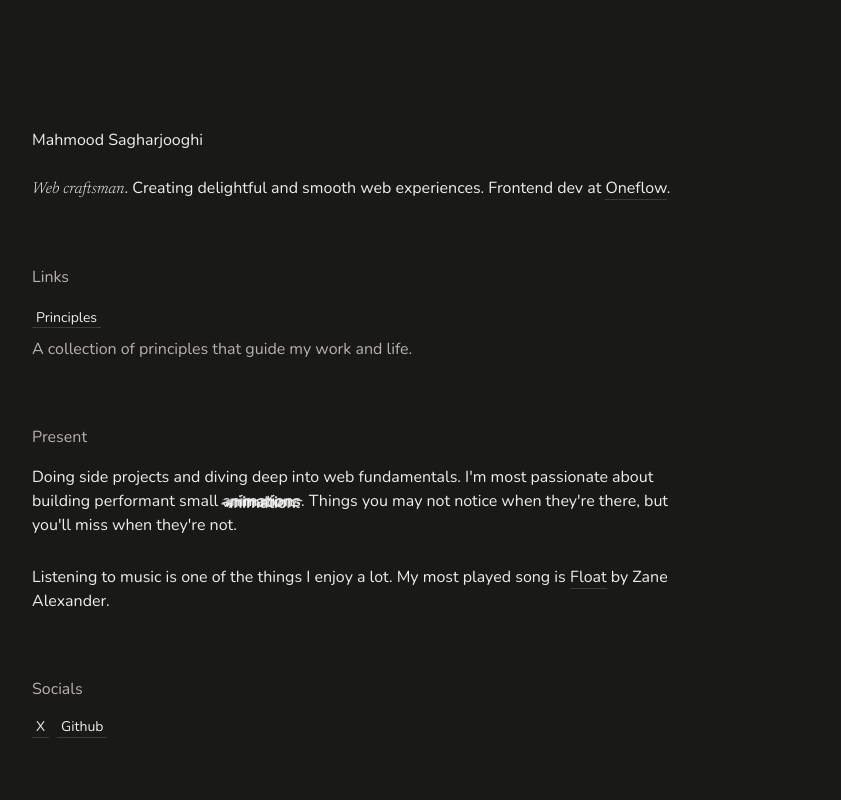
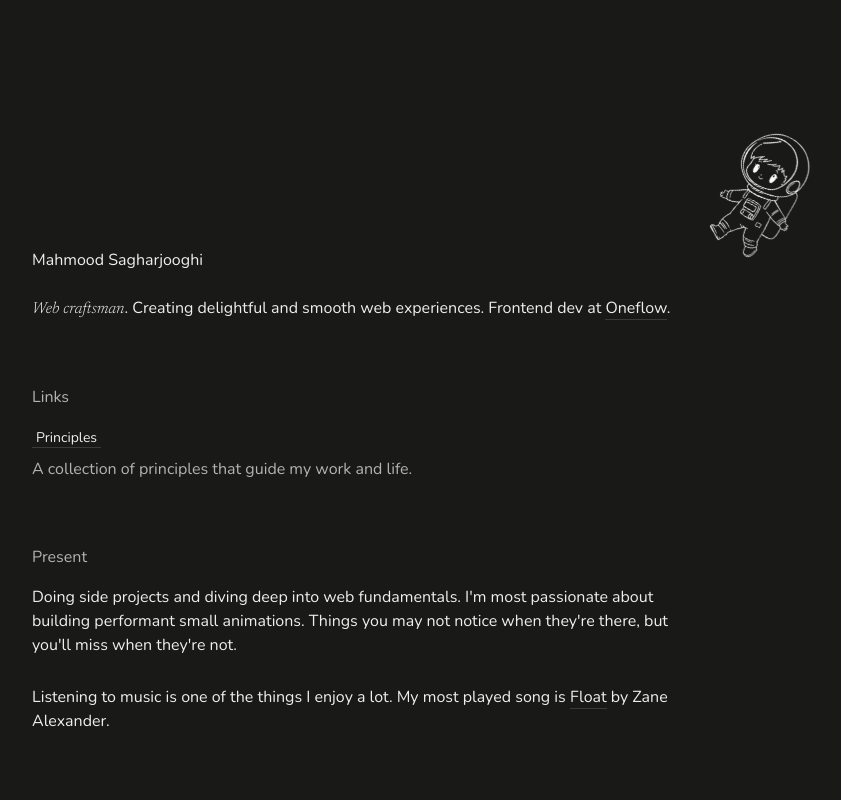
Before and after one commit to mahmood-saghrajooghi/personal-website, a Next.js app: page / in a window 1280 px wide. Shown: the top 800 px of the page, without its empty margins (288-1129 px from the left). Built offline with nearby package versions, Linux system fonts and the light colour scheme.

Commit message:
Add astronaut

```diff
--- a/pages/index.tsx
+++ b/pages/index.tsx
@@ -1,4 +1,5 @@
-import { useState } from 'react';
+import { useState, useEffect } from 'react';
+import Image from 'next/image'
 
 import Layout from '../components/layout/layout';
 import Glitch from '../components/glitch/glitch';
@@ -6,9 +7,28 @@ import Cursor from '../components/glitch/cursor';
 import Link from '../components/link/link';
 import NavLink from '../components/link/nav-link';
 import BlurIn from '../components/blur-animation/BlurIn';
+import Card from '../components/card/card';
 
 const IndexPage = () => {
   const [customCursorVisible, setCustomCursorVisible] = useState(false);
+  const [windowSize, setWindowSize] = useState({ width: 0, height: 0 });
+
+  // Set up window dimensions
+  useEffect(() => {
+    const handleResize = () => {
+      setWindowSize({
+        width: window.innerWidth,
+        height: window.innerHeight
+      });
+    };
+
+    // Initial size
+    handleResize();
+
+    // Update on resize
+    window.addEventListener('resize', handleResize);
+    return () => window.removeEventListener('resize', handleResize);
+  }, []);
 
   const handleMouseEnter = () => {
     setCustomCursorVisible(true);
@@ -23,10 +43,16 @@ const IndexPage = () => {
       <Cursor visible={customCursorVisible} />
       <div className='main-grid'>
         <article className='color-text'>
+          <div className='astronaut-container'>
+            <Image className='astronaut' src="/images/astronaut.png" alt="Profile" width={80} height={80} />
+          </div>
+          <div style={{ marginTop: 120 }}>
             <BlurIn asChild>
+
               <h1 className='mb-6'>
                 Mahmood Sagharjooghi
               </h1>
+
             </BlurIn>
 
             <BlurIn asChild>
@@ -115,6 +141,7 @@ const IndexPage = () => {
                 </Link>
               </div>
             </BlurIn>
+          </div>
         </article>
       </div>
     </Layout>
--- a/styles/global.css
+++ b/styles/global.css
@@ -1,4 +1,3 @@
-
 @import url('https://fonts.googleapis.com/css2?family=Newsreader:ital,opsz,wght@0,6..72,200;0,6..72,300;0,6..72,400;1,6..72,200;1,6..72,300;1,6..72,400&display=swap');
 @import url('https://fonts.googleapis.com/css2?family=Nunito:ital@0;1&display=swap');
 
@@ -173,3 +172,56 @@ i {
     opacity: 1;
   }
 }
+
+.astronaut-container {
+  position: fixed;
+  z-index: 10;
+  top: 20vh;
+  right: 15vw;
+  animation: float 20s ease-in-out infinite;
+  transform-origin: center center;
+}
+
+@keyframes float {
+  0% {
+    transform: translateY(0) rotate(0deg);
+  }
+  25% {
+    transform: translateY(-30px) rotate(5deg);
+  }
+  50% {
+    transform: translateY(-50px) rotate(0deg);
+  }
+  75% {
+    transform: translateY(-20px) rotate(-5deg);
+  }
+  100% {
+    transform: translateY(0) rotate(0deg);
+  }
+}
+
+.astronaut {
+  animation: astronaut-rotate 25s ease-in-out infinite;
+  transform-origin: center center;
+}
+
+@keyframes astronaut-rotate {
+  0% {
+    transform: rotate(0deg);
+  }
+  20% {
+    transform: rotate(15deg);
+  }
+  40% {
+    transform: rotate(5deg);
+  }
+  60% {
+    transform: rotate(20deg);
+  }
+  80% {
+    transform: rotate(-5deg);
+  }
+  100% {
+    transform: rotate(0deg);
+  }
+}
```
Also changed, not shown: public/images/astronaut.png (added). Lines whose indentation alone changed are shown as unchanged.
